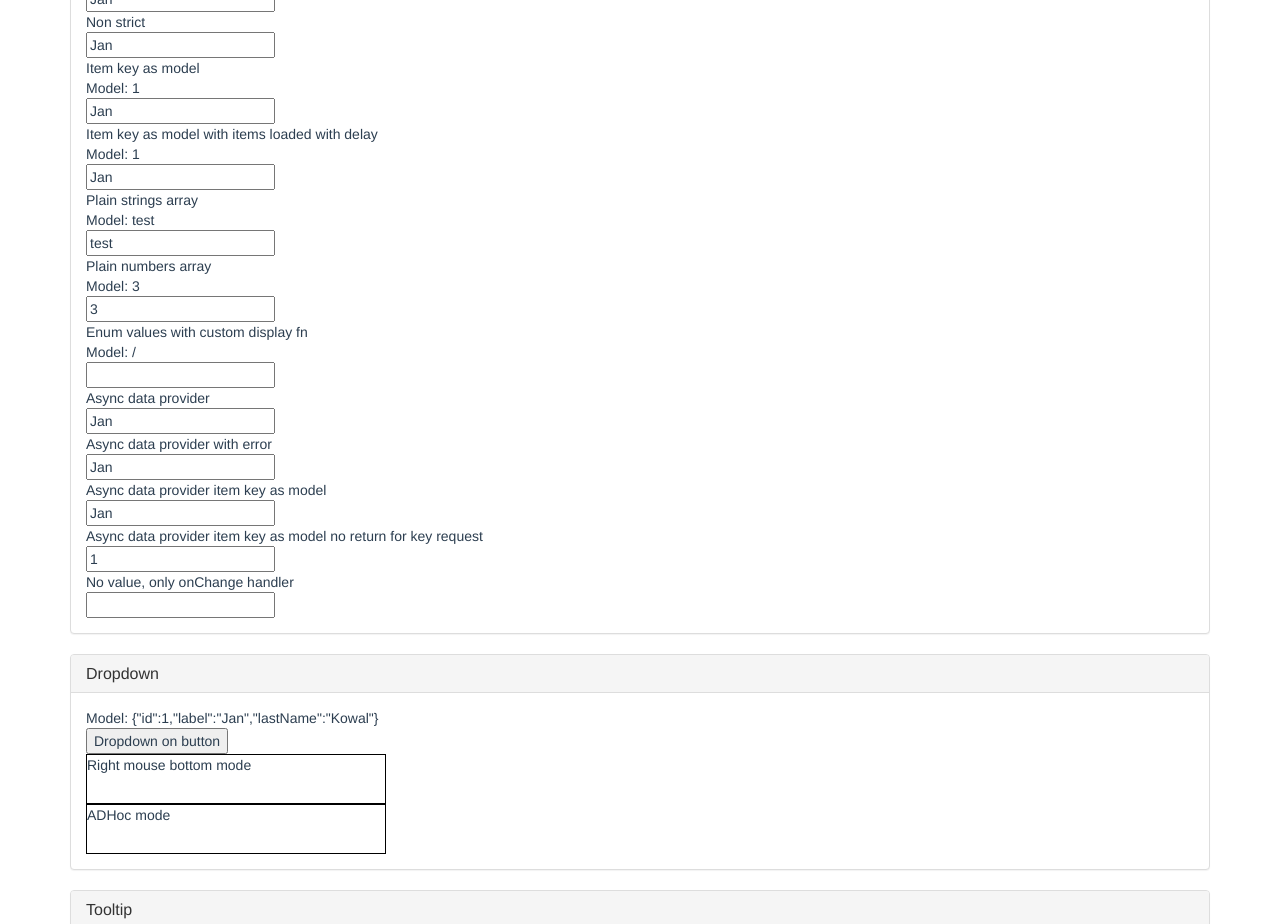
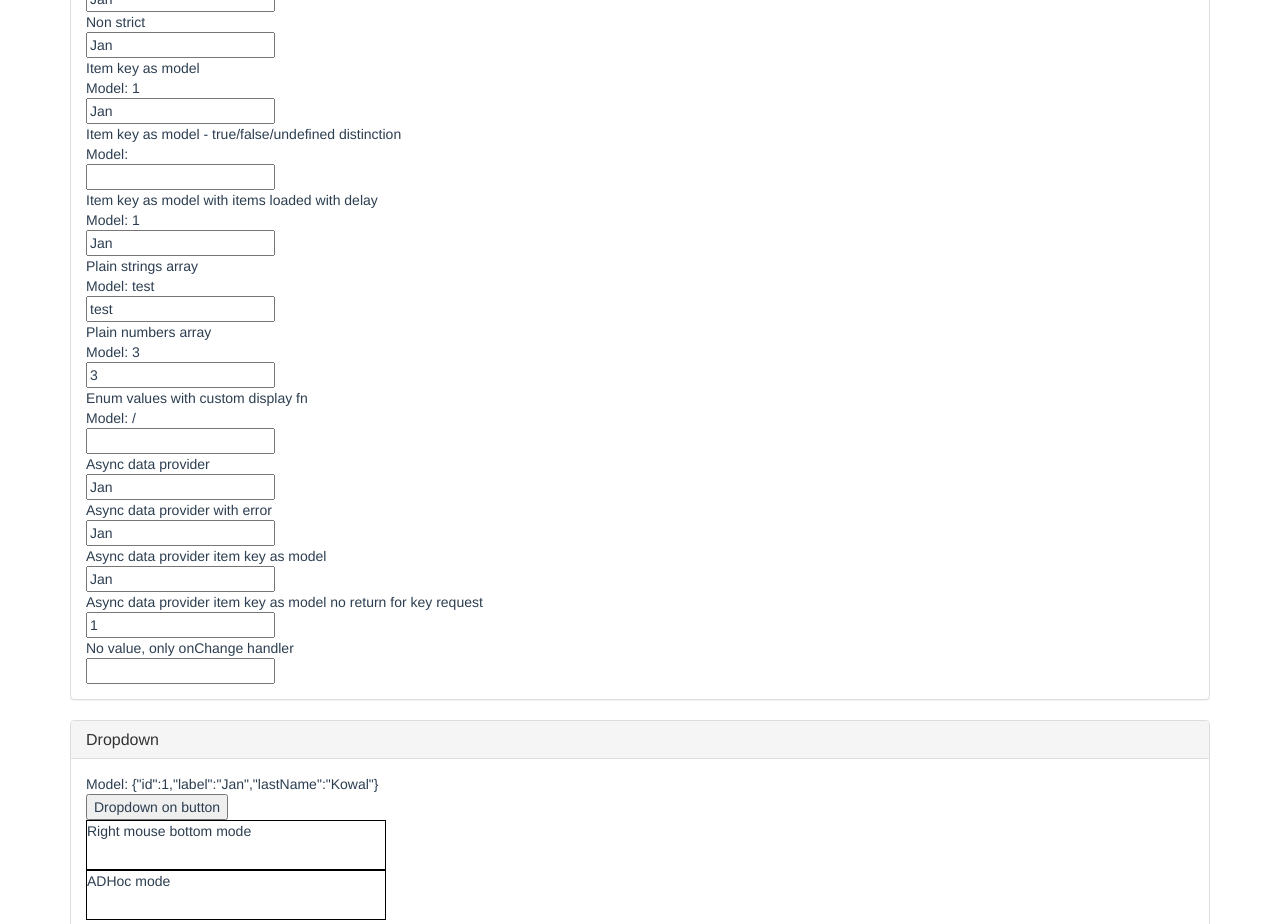
Before and after one commit to aszczepanek/ncomponents-react, a React app: page / in a window 1280 px wide. Shown: the part 960-1884 px from the top of the page. Built offline with nearby package versions, Linux system fonts and the light colour scheme.

Commit message:
true/false/undefined select input distinction

```diff
--- a/package.json
+++ b/package.json
@@ -1,7 +1,7 @@
 {
   "name": "ncomponents-react",
   "homepage": "https://aszczepanek.github.io/ncomponents-react",
-  "version": "1.6.2",
+  "version": "1.6.3",
   "description": "General usage react components (select, datepicker, timepicker, dropdown, multiselect)",
   "keywords": [
     "react",
--- a/src/demo/content/SelectDemo.tsx
+++ b/src/demo/content/SelectDemo.tsx
@@ -10,6 +10,7 @@ interface SelectDemoState {
   selectedString?: string;
   selectedNumber?: number;
   selectedPersonalStatus?: PersonalStatus;
+  selectedBool?: boolean;
 }
 
 enum PersonalStatus {
@@ -56,7 +57,14 @@ export class SelectDemo extends React.Component<{}, SelectDemoState> {
   }
 
   render() {
-    const { selectedItem, selectedItemByKey, selectedString, selectedNumber, selectedPersonalStatus } = this.state;
+    const {
+      selectedItem,
+      selectedItemByKey,
+      selectedString,
+      selectedNumber,
+      selectedBool,
+      selectedPersonalStatus,
+    } = this.state;
 
     return (
       <BPanel header="Select">
@@ -121,6 +129,21 @@ export class SelectDemo extends React.Component<{}, SelectDemoState> {
             items={this.items}
             value={selectedItemByKey}
             onChange={(item) => this.setState({ selectedItemByKey: item && item.id })}
+            itemKeyAsModel
+          />
+        </div>
+        <div>
+          <div>
+            Item key as model - true/false/undefined distinction
+            <br />
+            Model: {typeof selectedBool === "boolean" ? selectedBool.toString() : selectedBool}
+          </div>
+          <SelectInput
+            items={demoData.trueFalseUndefined}
+            itemKey="value"
+            display="label"
+            value={selectedBool}
+            onChange={(item) => this.setState({ selectedBool: item && item.value })}
             itemKeyAsModel
           />
         </div>
--- a/src/demo/content/demoData.ts
+++ b/src/demo/content/demoData.ts
@@ -29,7 +29,7 @@ class DemoAsyncItemsProvider implements AsyncItemsProvider<DemoItem> {
   getItemByKey(key: any): Promise<DemoItem | undefined> {
     if (this.options.dontProvideItemByKey) return promiseResolveWithDelay(undefined, 500);
 
-    const item = this.options.items.filter(x => x.id === key)[0];
+    const item = this.options.items.filter((x) => x.id === key)[0];
     return promiseResolveWithDelay(item, 500);
   }
 }
@@ -50,23 +50,29 @@ const people: DemoItem[] = [
   {
     id: 1,
     label: "Jan",
-    lastName: "Kowal"
+    lastName: "Kowal",
   },
   {
     id: 2,
     label: "Grześ",
-    lastName: "Hardy"
+    lastName: "Hardy",
   },
   {
     id: 3,
     label: "Krzyś",
-    lastName: "Pyś"
+    lastName: "Pyś",
   },
   {
     id: 4,
     label: "Jerzy",
-    lastName: "Leży"
-  }
+    lastName: "Leży",
+  },
+];
+
+const trueFalseUndefined = [
+  { value: undefined, label: "" },
+  { value: true, label: "Yes" },
+  { value: false, label: "No" },
 ];
 
 const strings: string[] = ["", "test", "dwa", "trzy", "cztery"];
@@ -74,7 +80,8 @@ const strings: string[] = ["", "test", "dwa", "trzy", "cztery"];
 export const demoData = {
   people,
   strings,
+  trueFalseUndefined,
   asyncPeople: new DemoAsyncItemsProvider({ items: people }),
   asyncPeopleError: new DemoAsyncItemsProvider({ items: people, rejectWithError: true }),
-  asyncPeopleNoGetByKey: new DemoAsyncItemsProvider({ items: people, dontProvideItemByKey: true })
+  asyncPeopleNoGetByKey: new DemoAsyncItemsProvider({ items: people, dontProvideItemByKey: true }),
 };
--- a/src/lib/components/SelectInput.tsx
+++ b/src/lib/components/SelectInput.tsx
@@ -224,7 +224,7 @@ export class SelectInput<TItem> extends Component<
         this.props.onChange(modelValue);
         if (this.props.itemKeyAsModel && !Array.isArray(this.props.items)) {
           this.itemByKey = modelValue;
-          this.itemByKeyKeyValue = modelValue ? this.getItemKey(modelValue) : undefined;
+          this.itemByKeyKeyValue = modelValue !== undefined ? this.getItemKey(modelValue) : undefined;
           this.itemByKeyLoaded = true;
         }
       }
```
